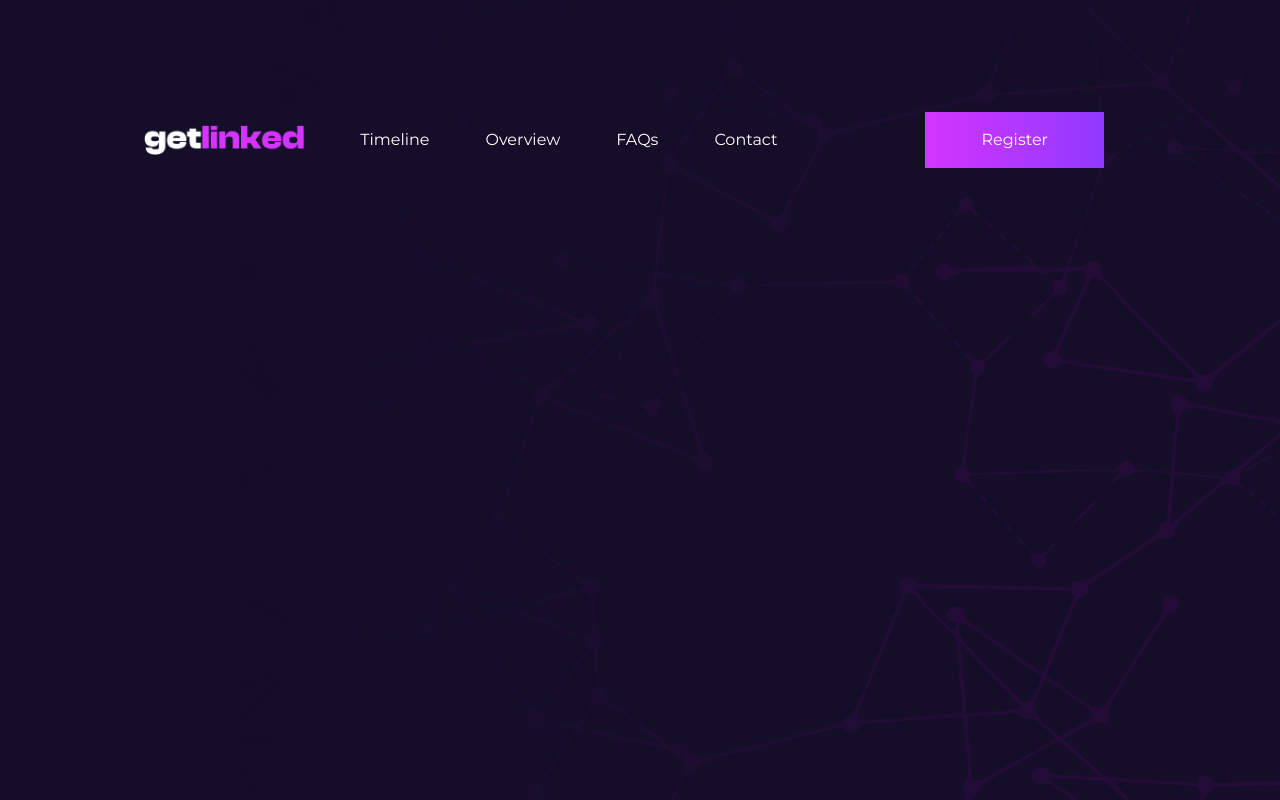
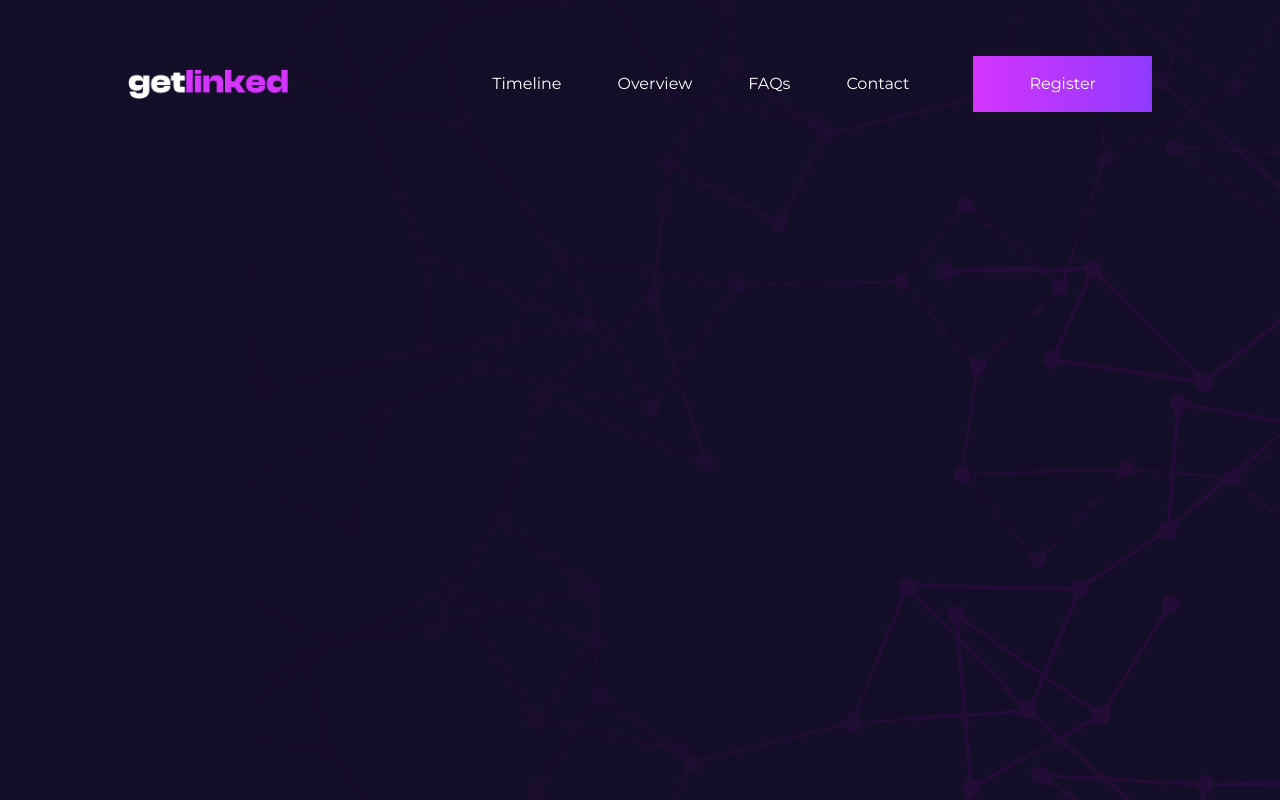
Before and after one commit to ibrooz94/get-linked, a Vue app: page / in a window 1280 px wide. Built offline with nearby package versions, Linux system fonts and the light colour scheme.

Commit message:
style: Add transitions to navbar

```diff
--- a/src/components/NavBar.vue
+++ b/src/components/NavBar.vue
@@ -3,22 +3,30 @@ const purpleGradient =
     "bg-gradient-to-r from-purple to-bright-purple hover:bg-gradient-to-t hover:from-bright-purple hover:to-purple";
 </script>
 <template>
-    <nav class="flex items-center justify-between mx-36 ">
-        <div class="logo">
+    <nav class="flex items-center justify-between w-[80%] mx-auto pt-14 ">
+        <div class="flex-none logo z-10">
             <img class="w-40" src="../assets/getlinked_logo.png" alt="logo" srcset="" />
         </div>
 
-        <div class="md:static absolute md:flex-row flex-col md:min-h-fit min-h-[60vh] md:bg-transparent bg-dark-purple left-0 top-0 md:w-auto w-full py-28 px-8 flex gap-5 items-start md:items-center">
-            <ul class="flex md:flex-row flex-col items-center md:gap-14 gap-5 text-white ">
+        <div class="absolute md:static flex items-start md:items-center flex-col md:flex-row min-h-[60vh] md:min-h-fit bg-dark-purple md:bg-transparent
+              left-0 top-0 w-full md:w-auto py-32 md:py-0 px-8 md:px-0 gap-5 md:gap-0 ">
+
+            <ul class="flex flex-col md:flex-row md:items-center gap-5 lg:gap-14 text-white overflow-hidden transform duration-300">
                 <li>Timeline</li>
                 <li>Overview</li>
                 <li>FAQs</li>
                 <li>Contact</li>
             </ul>
 
-            <button :class="purpleGradient" class="text-white py-4 px-14 lg:ml-16 xl:ml-32">
+            <button :class="purpleGradient" class="text-white py-4 px-14 md:px-8 lg:px-14 md:ml-8 lg:ml-16 transform duration-300">
                 Register
             </button>
         </div>
     </nav>
 </template>
+
+    <!-- <style scoped>
+    ul li {
+        font-size: 1rem;
+    }
+    </style> -->
```
